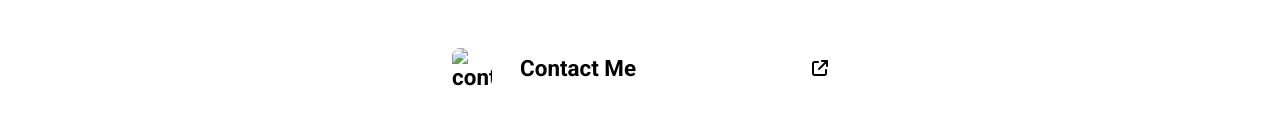
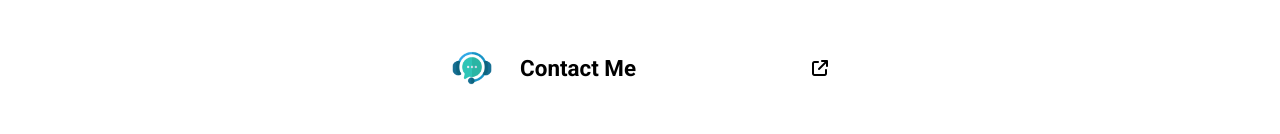
Before and after one commit to AhmedElsayed6179/Ahmed-Websites, a plain HTML site: page index.html in a window 1280 px wide. Shown: the part 801-935 px from the top of the page. Drawn offline with nearby package versions, Linux system fonts and the light colour scheme.

Commit message:
Update index.html

```diff
--- a/index.html
+++ b/index.html
@@ -106,7 +106,7 @@
                 </li>
                 <li class="contact-me">
                     <a href="#" target="_blank" rel="noopener noreferrer">
-                        <img src="img/Portfolio/contact.png" alt="contact-me Logo" loading="lazy" />
+                        <img src="img/Contact/contact.png" alt="contact-me Logo" loading="lazy" />
                         <span>Contact Me</span>
                         <i class="fas fa-arrow-up-right-from-square sml-icon" aria-hidden="true"></i>
                     </a>
```
